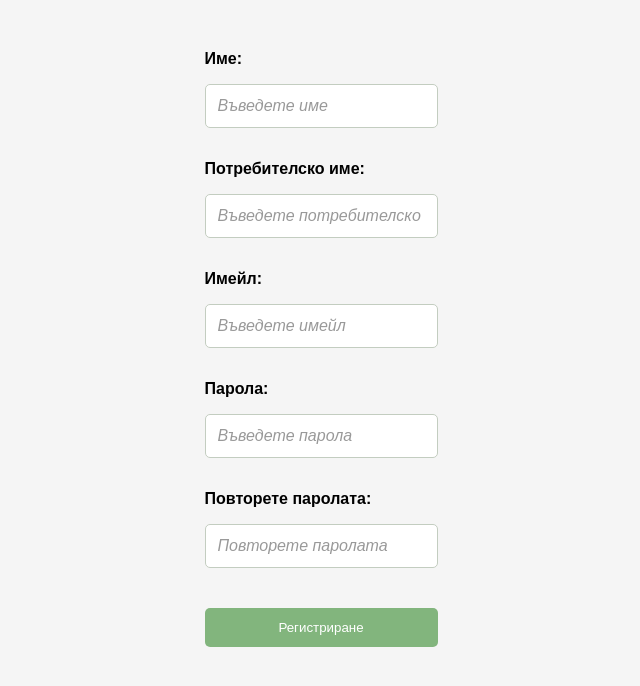
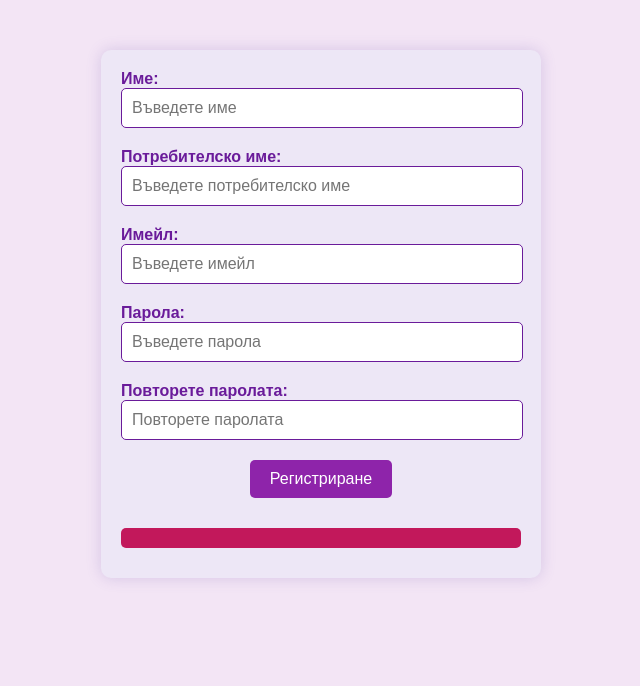
Before and after one commit to AntoniaHrr/FotoFusion, a PHP site: page /registration.html in a window 1280 px wide. Shown: the top 686 px of the page, without its empty margins (319-959 px from the left). Run offline with PHP 8.4, Linux system fonts and the light colour scheme.

Commit message:
redesign

```diff
--- a/login.html
+++ b/login.html
@@ -4,7 +4,7 @@
     <meta charset="UTF-8" />
     <meta http-equiv="X-UA-Compatible" content="IE=edge" />
     <meta name="viewport" content="width=device-width, initial-scale=1.0" />
-    <link rel="stylesheet" href="./styles/index.css" />
+    <link rel="stylesheet" href="./styles/login.css" />
     <script defer src="js/send_user_data.js"></script>
     <title>Login</title>
   </head>
--- a/registration.html
+++ b/registration.html
@@ -4,7 +4,7 @@
     <meta charset="UTF-8" />
     <meta http-equiv="X-UA-Compatible" content="IE=edge" />
     <meta name="viewport" content="width=device-width, initial-scale=1.0" />
-    <link rel="stylesheet" href="styles/index.css" />
+    <link rel="stylesheet" href="styles/register.css" />
     <script defer src="js/send_form.js"></script>
     <title>Register</title>
   </head>
--- a/styles/homepage.css
+++ b/styles/homepage.css
@@ -1,6 +1,5 @@
 @import url("./navbar.css");
 
-/* General Styles */
 .tc {
   text-align: center;
 }
@@ -33,7 +32,7 @@
 }
 
 a:hover {
-  color: #16a085;
+  color: #801094;
 }
 
 .bb {
--- a/styles/register.css
+++ b/styles/register.css
@@ -1,64 +1,78 @@
+/* General styles */
 body {
-  display: flex;
-  align-items: center;
-  justify-content: center;
-  font-family: sans-serif;
-  min-height: 100vh;
-  background-image: url(./register.jpg);
-  background-repeat: no-repeat;
-  background-size: cover;
-  flex-direction: column;
-  margin: 0;
+  background-color: #f3e5f5; /* Very light purple background */
+  font-family: Arial, sans-serif; /* A clean, modern font */
 }
 
-.main {
-  background-color: #fff;
-  box-shadow: 0 0 20px rgba(0, 0, 0, 0.2);
-  padding: 20px 30px;
-  transition: transform 0.2s;
-  width: 500px;
+main {
+  max-width: 400px;
+  margin: 50px auto;
+  background-color: #ede7f6; /* Light purple background for the form */
+  padding: 20px;
+  border-radius: 10px;
+  box-shadow: 0 0 15px rgba(93, 64, 168, 0.2); /* Soft purple shadow */
+}
+
+/* Form styles */
+#registration-form {
+  display: grid;
+  gap: 10px;
+}
+
+.form-item {
+  margin-bottom: 10px;
+}
+
+label {
+  font-weight: bold;
+  color: #6a1b9a; /* Dark purple color for labels */
+}
+
+input[type="text"],
+input[type="email"],
+input[type="password"] {
+  width: calc(100% - 20px);
+  padding: 10px;
+  border: 1px solid #6a1b9a; /* Dark purple border */
+  border-radius: 5px;
+  outline: none;
+  font-size: 16px;
+}
+
+input[type="text"]:focus,
+input[type="email"]:focus,
+input[type="password"]:focus {
+  border-color: #4a148c; /* Darker purple on focus */
+}
+
+.button-container {
   text-align: center;
 }
 
-h1 {
-  color: #52177e;
+#register-button {
+  background-color: #8e24aa; /* Medium purple background */
+  color: #ffffff; /* White text */
+  padding: 10px 20px;
+  border: none;
+  border-radius: 5px;
+  cursor: pointer;
+  font-size: 16px;
+  transition: background-color 0.3s ease;
 }
 
-label {
-  width: 100%;
-  margin-top: 10px;
-  margin-bottom: 5px;
-  text-align: center;
-  color: #555;
-  font-weight: bold;
+#register-button:hover {
+  background-color: #7b1fa2; /* Darker shade of purple on hover */
 }
 
-input {
-  display: block;
-  width: 80%;
-  margin: 5px auto 15px auto;
+#response-message {
   padding: 10px;
-  box-sizing: border-box;
-  border: 1px solid #ddd;
+  background-color: #c2185b; /* Strong, vivid purple for error messages */
+  color: white;
+  text-align: center;
   border-radius: 5px;
+  margin-top: 10px;
 }
 
-button {
-  padding: 15px;
-  border-radius: 10px;
-  margin-top: 15px;
-  margin-bottom: 15px;
-  border: none;
-  color: white;
-  cursor: pointer;
-  background-color: #52177e;
-  width: 50%;
-  font-size: 16px;
-}
-
-.error-message {
-  color: red;
-  font-size: 14px;
-  margin-bottom: 10px;
+.no-show {
   display: none;
 }
```
Also changed, not shown: styles/login.css (+14 -13 lines), styles/view_gallery.css (+12 -0 lines), models/uploads/newImage.jpg (added), models/uploads/testt.jpg (deleted).
